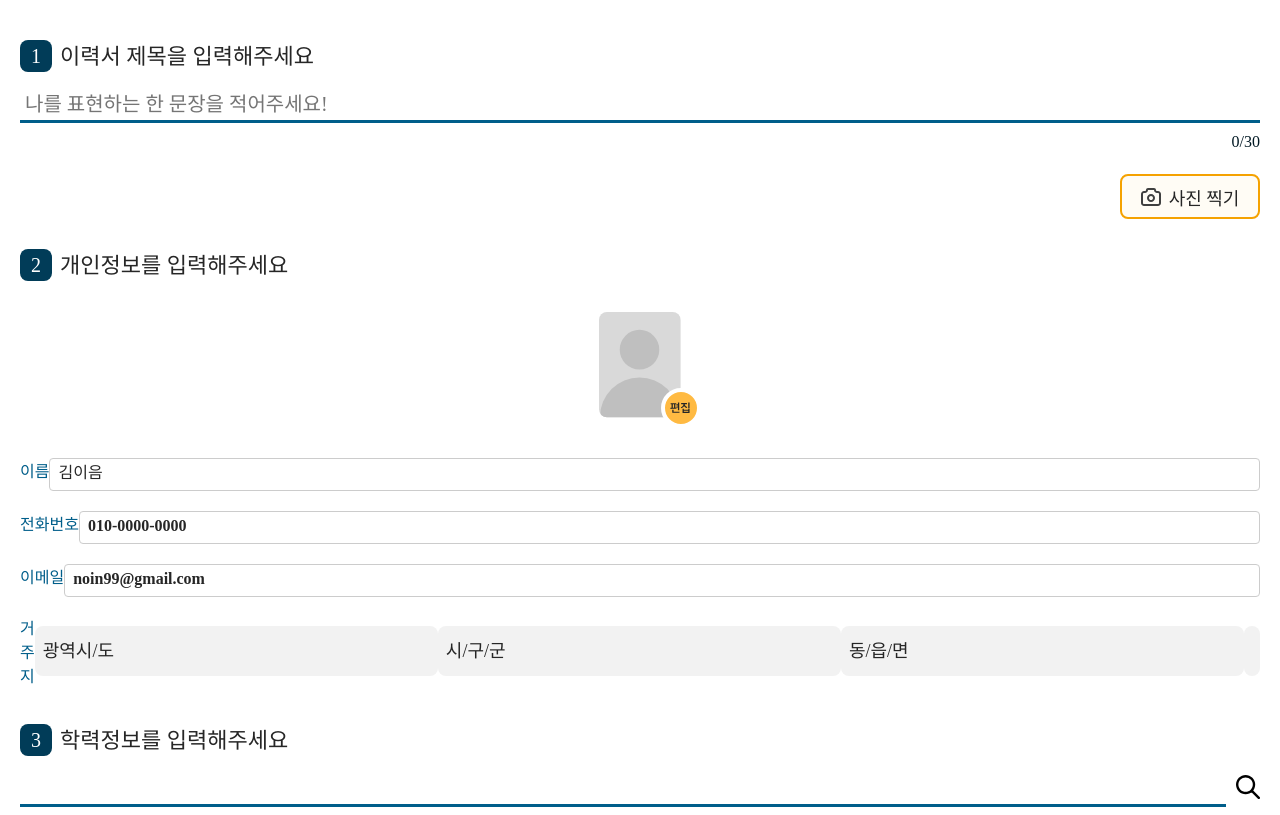
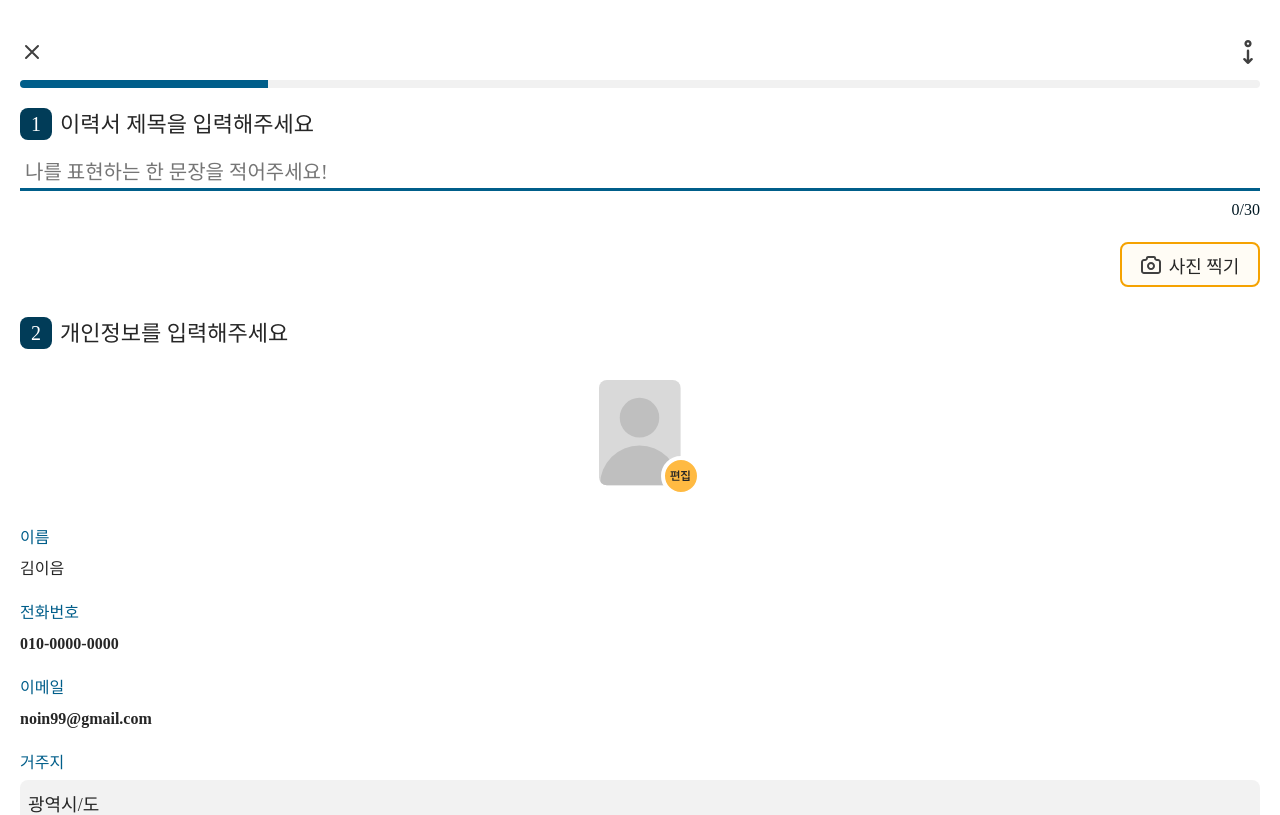
Before and after one commit to seeize/SWUTeam1-Front, a React (Create React App) app: page /resumeform in a window 1280 px wide. Shown: the top 815 px of the page. Built offline with nearby package versions, Linux system fonts and the light colour scheme; a web font is replaced by a local one.

Commit message:
최최종

```diff
--- a/src/assets/sass/section/_ResumeForm.scss
+++ b/src/assets/sass/section/_ResumeForm.scss
@@ -109,7 +109,7 @@
         }
       }
 
-      .input-group {
+      .inputgroup {
         margin-bottom: 20px;
 
         label {
@@ -220,7 +220,7 @@
       .career-tabs {
         display: flex;
         justify-content: space-between;
-        margin: 30px 10px 30px 0 ;
+        margin: 20px 0 20px 10px;
 
         .blueBtn{
           background-color: var(--blue-10);
@@ -445,6 +445,72 @@
 
 
 
+
   }
 
 }
+
+.resume_header {
+  position: sticky;
+  top: 0;
+  background-color: #fff;
+  z-index: 1000;
+  padding: 0 0 20px 0;
+
+}
+
+
+.header-icons {
+  display: flex;
+  justify-content: space-between;
+  align-items: center;
+}
+
+.arrow-icon,
+.close-icon {
+  width: 24px;
+  height: 24px;
+  cursor: pointer;
+}
+
+/* 드롭다운 메뉴 */
+.dropdown-menu {
+  position: absolute;
+  top: 0px;
+  right: 35px;
+  background-color: #fff;
+  border: 1px solid #ddd;
+  border-radius: 8px;
+  box-shadow: 0 2px 8px rgba(0, 0, 0, 0.1);
+  z-index: 1000;
+  list-style: none;
+  padding: 8px 0;
+  width: 200px;
+}
+
+.dropdown-item {
+  padding: 12px;
+  cursor: pointer;
+  font-size: 16px;
+}
+
+.dropdown-item:hover {
+  background-color: #f7f7f7;
+}
+
+/* 진행 바 */
+.progress-bar {
+  height: 8px;
+  background-color: #f1f1f1;
+  border-radius: 4px;
+  margin-top: 16px;
+  position: relative;
+  overflow: hidden;
+}
+
+.progress-bar-fill {
+  height: 100%;
+  width: 50%;
+  background-color: var(--blue-70);
+  transition: width 0.3s ease-in-out;
+}
--- a/src/components/ResumeAdd.jsx
+++ b/src/components/ResumeAdd.jsx
@@ -1,5 +1,6 @@
 import React, { useState } from 'react';
 import cameraIcon from '../assets/img/ResumeForm/camera.svg';
+import { useNavigate } from 'react-router-dom';
 
 const ResumeAdd = () => {
     const [certificates, setCertificates] = useState([]); // 자격증 리스트
@@ -8,6 +9,7 @@ const ResumeAdd = () => {
       date: '',
     }); // 현재 입력 중인 자격증 정보
     const [isAdding, setIsAdding] = useState(false); // 추가 입력 필드 표시 여부
+    const navigate = useNavigate();
 
     // 자격증 추가
     const addCertificate = () => {
@@ -27,6 +29,10 @@ const ResumeAdd = () => {
         ...prev,
         [name]: value,
       }));
+    };
+
+    const handleButtonClick = () => {
+      navigate('/camera');
     };
 
   return (
@@ -80,7 +86,7 @@ const ResumeAdd = () => {
     <p className="subTitle"> 자기소개서 </p>
     <div className="row">
         <p className="subTitle"> 성장과정 </p>
-        <button className="photo-button">
+        <button className="photo-button" onClick={handleButtonClick}>
           <img src={cameraIcon} alt="Camera Icon" className="camera-icon" /> 사진 찍기
         </button>
         </div>
@@ -90,7 +96,7 @@ const ResumeAdd = () => {
         <button className="copyBtn"> 복사하기 </button>
     <div className="row">
         <p className="subTitle"> 성격소개 </p>
-        <button className="photo-button">
+        <button className="photo-button" onClick={handleButtonClick}>
           <img src={cameraIcon} alt="Camera Icon" className="camera-icon" /> 사진 찍기
         </button>
     </div>
@@ -110,7 +116,7 @@ const ResumeAdd = () => {
         <button className="copyBtn"> 복사하기 </button>
     <div className="row">
         <p className="subTitle"> 희망업무 및 포부 </p>
-        <button className="photo-button">
+        <button className="photo-button" onClick={handleButtonClick}>
           <img src={cameraIcon} alt="Camera Icon" className="camera-icon" /> 사진 찍기
         </button>
     </div>
@@ -120,7 +126,7 @@ const ResumeAdd = () => {
         <button className="copyBtn"> 복사하기 </button>
     <div className="row">
         <p className="subTitle"> 특기사항 </p>
-        <button className="photo-button">
+        <button className="photo-button" onClick={handleButtonClick}>
           <img src={cameraIcon} alt="Camera Icon" className="camera-icon" /> 사진 찍기
         </button>
     </div>
--- a/src/components/ResumeForm.jsx
+++ b/src/components/ResumeForm.jsx
@@ -1,8 +1,11 @@
-import React, { useState } from 'react';
+import React, { useState, useRef } from 'react';
 import editIcon from '../assets/img/ResumeForm/edit.svg';
 import PhotoIcon from '../assets/img/ResumeForm/photo.svg';
 import cameraIcon from '../assets/img/ResumeForm/camera.svg';
 import searchIcon from '../assets/img/ResumeForm/search.svg';
+import arrowDownIcon from '../assets/img/ResumeForm/arrow_down.svg';
+import closeIcon from '../assets/img/ResumeForm/tabler_x.svg';
+import { useNavigate } from 'react-router-dom';
 
 
 const strengths = [
@@ -21,7 +24,10 @@ const ResumeForm = () => {
   const [showAddButton, setShowAddButton] = useState(true); // '상세학력 추가하기' 버튼 표시 상태
   const [careers, setCareers] = useState([]);
   const [showCareerAddButton, setShowCareerAddButton] = useState(true);
-
+  const [showDropdown, setShowDropdown] = useState(false);
+  const [currentStep, setCurrentStep] = useState(0);
+  const sectionsRef = useRef([]); // 각 섹션의 참조를 저장
+  const navigate = useNavigate();
 
   const handleTextChange = (event) => {
     const value = event.target.value;
@@ -74,12 +80,54 @@ const ResumeForm = () => {
     addCareerBox(); // 첫 번째 경력 입력 박스 추가
   };
 
+  const scrollToSection = (index) => {
+    setCurrentStep(index); // 현재 단계 업데이트
+    sectionsRef.current[index].scrollIntoView({ behavior: 'smooth' });
+  };
 
+  const toggleDropdown = () => setShowDropdown(!showDropdown);
+
+  const handleButtonClick = () => {
+    navigate('/camera');
+  };
 
   return (
     <div className="resume_warp container">
+      {/* 헤더 */}
+      <header className="resume_header">
+        <div className="header-icons">
+          <img src={closeIcon} alt="Close" className="close-icon" />
+          <img
+            src={arrowDownIcon}
+            alt="Arrow Down"
+            className="arrow-icon"
+            onClick={toggleDropdown}
+          />
+        </div>
+        {showDropdown && (
+          <ul className="dropdown-menu">
+            {['제목', '개인정보', '학력정보', '경력사항', '성격 및 강점'].map(
+              (section, index) => (
+                <li
+                  key={index}
+                  className="dropdown-item"
+                  onClick={() => scrollToSection(index)}
+                >
+                  {section}
+                </li>
+              )
+            )}
+          </ul>
+        )}
+        <div className="progress-bar">
+          <div
+            className="progress-bar-fill"
+            style={{ width: `${(currentStep + 1) * 20}%` }} // 단계에 따라 너비 조정
+          ></div>
+        </div>
+      </header>
       {/* 1번 */}
-      <section className="step step1">
+      <section ref={(el) => (sectionsRef.current[0] = el)} className="step step1">
         <div className="step-header">
           <span className="step-number">1</span>
           <span className="step-title">이력서 제목을 입력해주세요</span>
@@ -99,13 +147,13 @@ const ResumeForm = () => {
         {text.length}/30
       </div>
       <div class="photoBtn-container">
-        <button className="photo-button">
+        <button className="photo-button" onClick={handleButtonClick}>
           <img src={cameraIcon} alt="Camera Icon" className="camera-icon" /> 사진 찍기
         </button>
       </div>
       </section>
     {/* 2번 */}
-      <section className="step step2">
+    <section ref={(el) => (sectionsRef.current[1] = el)} className="step step2">
         <div className="step-header">
           <span className="step-number">2</span>
           <span className="step-title">개인정보를 입력해주세요</span>
@@ -125,19 +173,19 @@ const ResumeForm = () => {
             </label>
           </div>
         </div>
-        <div className="input-group">
+        <div className="inputgroup">
           <label>이름</label>
           <input type="text" placeholder="김이음" />
         </div>
-        <div className="input-group">
+        <div className="inputgroup">
           <label>전화번호</label>
           <input type="text" placeholder="010-0000-0000" />
         </div>
-        <div className="input-group">
+        <div className="inputgroup">
           <label>이메일</label>
           <input type="email" placeholder="noin99@gmail.com" />
         </div>
-        <div className="input-group">
+        <div className="inputgroup">
           <label>거주지</label>
           <select>
             <option>광역시/도</option>
@@ -152,7 +200,7 @@ const ResumeForm = () => {
         </div>
       </section>
       {/* 3번 */}
-      <section className="step step3">
+      <section ref={(el) => (sectionsRef.current[2] = el)} className="step step3">
         <div className="step-header">
           <span className="step-number">3</span>
           <span className="step-title">학력정보를 입력해주세요</span>
@@ -216,7 +264,7 @@ const ResumeForm = () => {
       </section>
 
       {/* 4번 */}
-      <section className="step step4">
+      <section ref={(el) => (sectionsRef.current[3] = el)} className="step step4">
         <div className="step-header">
           <span className="step-number">4</span>
           <span className="step-title">경력사항을 입력해주세요</span>
@@ -268,7 +316,7 @@ const ResumeForm = () => {
       </section>
 
       {/* 5번 */}
-      <section className="step step5">
+      <section ref={(el) => (sectionsRef.current[4] = el)} className="step step5">
         <div className="step-header">
           <span className="step-number">5</span>
           <span className="step-title">성격 및 강점을 입력해주세요</span>
```
Also changed, not shown: src/assets/img/ResumeForm/arrow_down.svg (added), src/assets/img/ResumeForm/tabler_x.svg (added).
